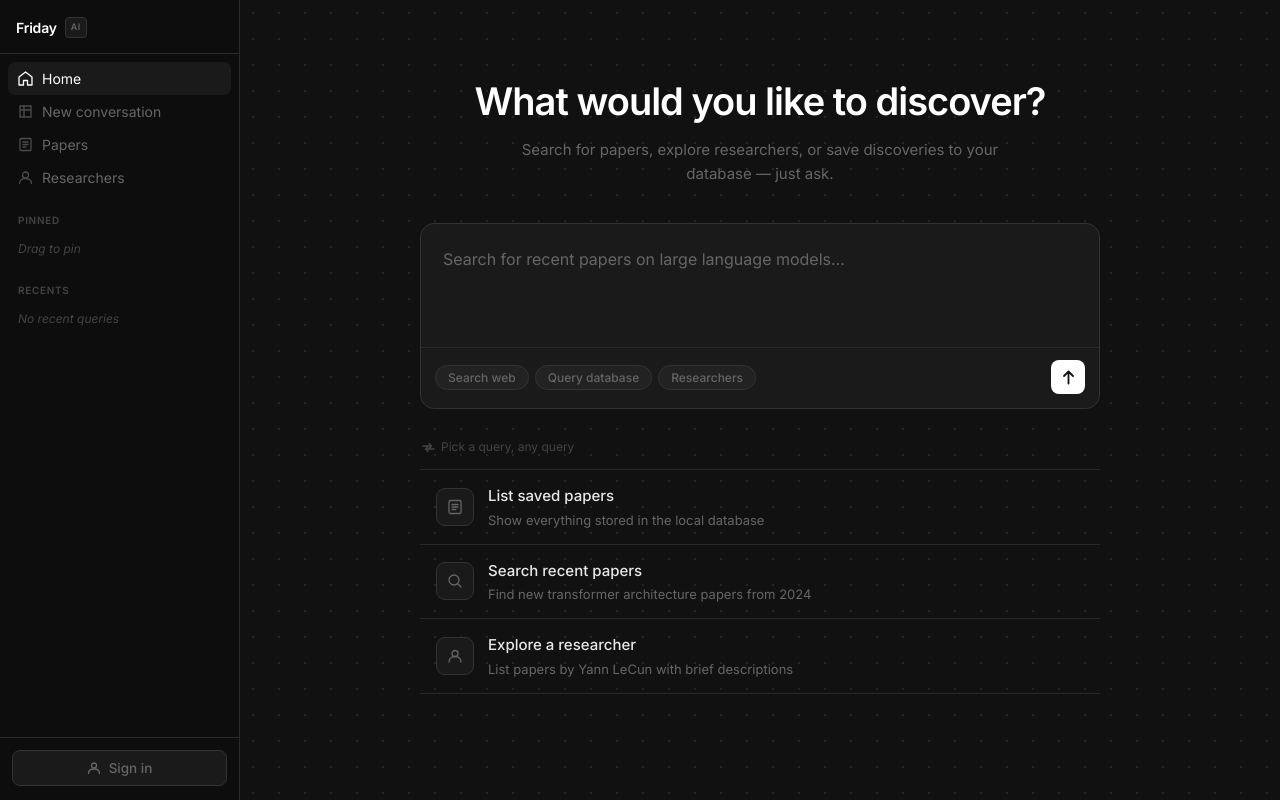
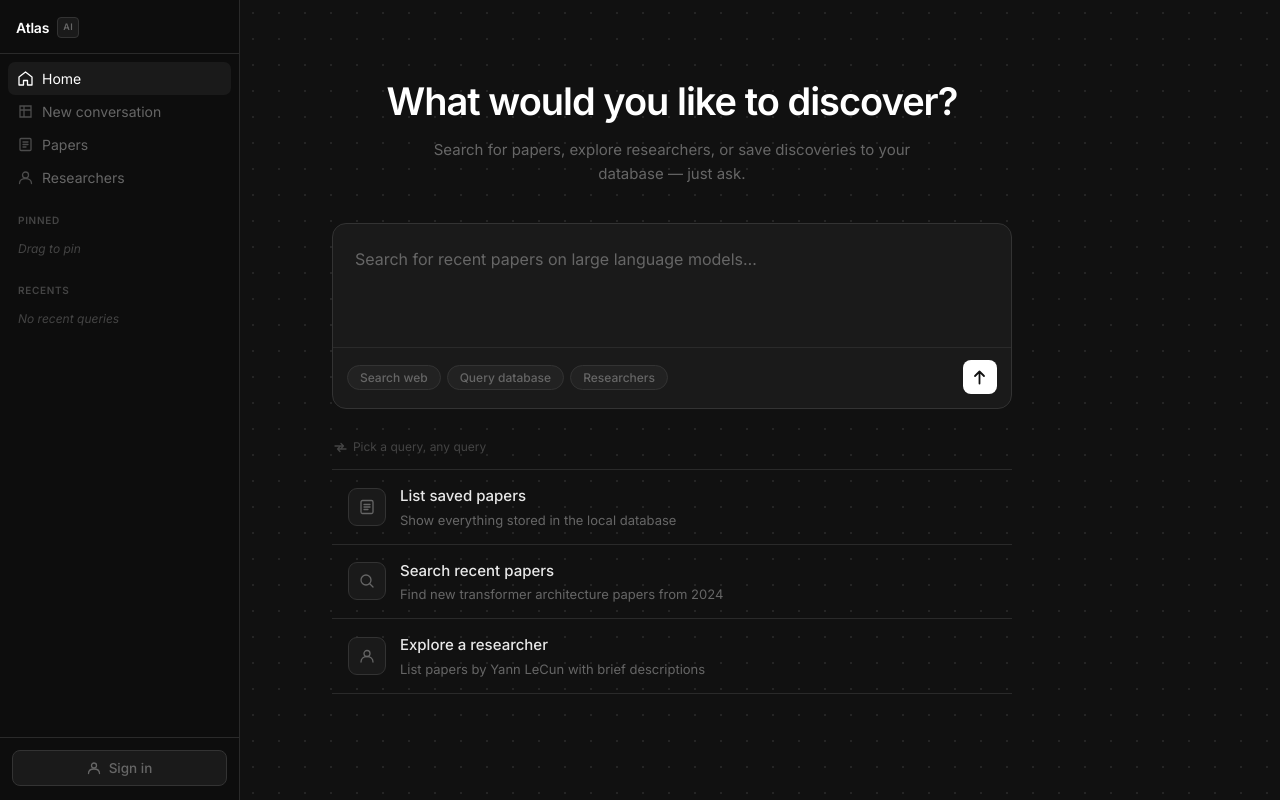
Before and after one commit to khudaiyar/researchassistant, a Flask app: page / in a window 1280 px wide. Run offline with Flask 3, Linux system fonts and the light colour scheme; parts of the project's set-up code (start-up, migrations or seed data) failed here and were passed over.

Commit message:
Rename Friday to Atlas and add copyright footer
Co-Authored-By: Claude Sonnet 4.6 <noreply@anthropic.com>

```diff
--- a/templates/admin.html
+++ b/templates/admin.html
@@ -3,7 +3,7 @@
 <head>
   <meta charset="UTF-8" />
   <meta name="viewport" content="width=device-width, initial-scale=1.0" />
-  <title>Admin — Friday</title>
+  <title>Admin — Atlas</title>
   <link rel="preconnect" href="https://fonts.googleapis.com" />
   <link rel="preconnect" href="https://fonts.gstatic.com" crossorigin />
   <link href="https://fonts.googleapis.com/css2?family=Inter:wght@300;400;500;600;700&family=JetBrains+Mono:wght@400;500&display=swap" rel="stylesheet" />
@@ -13,7 +13,7 @@
 
 <aside class="sidebar">
   <div class="sidebar-brand">
-    <span class="brand-name">Friday</span>
+    <span class="brand-name">Atlas</span>
     <span class="brand-badge">Admin</span>
   </div>
 
@@ -28,7 +28,7 @@
     </a>
     <a class="nav-item" href="/" >
       <svg width="15" height="15" viewBox="0 0 15 15" fill="none"><path d="M7.5 1L1 6v8h4.5V9.5h4V14H14V6L7.5 1z" stroke="currentColor" stroke-width="1.3" stroke-linejoin="round"/></svg>
-      <span>Back to Friday</span>
+      <span>Back to Atlas</span>
     </a>
   </nav>
 
--- a/templates/index.html
+++ b/templates/index.html
@@ -3,7 +3,7 @@
 <head>
   <meta charset="UTF-8" />
   <meta name="viewport" content="width=device-width, initial-scale=1.0" />
-  <title>Friday — Research Assistant</title>
+  <title>Atlas — Research Assistant</title>
   <link rel="preconnect" href="https://fonts.googleapis.com" />
   <link rel="preconnect" href="https://fonts.gstatic.com" crossorigin />
   <link href="https://fonts.googleapis.com/css2?family=Inter:ital,opsz,wght@0,14..32,300;0,14..32,400;0,14..32,500;0,14..32,600;0,14..32,700;1,14..32,400&display=swap" rel="stylesheet" />
@@ -15,7 +15,7 @@
 <aside class="sidebar">
 
   <div class="sidebar-brand">
-    <span class="brand-name">Friday</span>
+    <span class="brand-name">Atlas</span>
     <span class="brand-badge">AI</span>
   </div>
 
@@ -160,7 +160,7 @@
         <button class="ghost-btn icon-btn" onclick="goHome()" title="Back to home">
           <svg width="15" height="15" viewBox="0 0 15 15" fill="none"><path d="M9 3L5 7.5 9 12" stroke="currentColor" stroke-width="1.6" stroke-linecap="round" stroke-linejoin="round"/></svg>
         </button>
-        <span class="topbar-title">Friday</span>
+        <span class="topbar-title">Atlas</span>
         <span class="status-dot" id="status-dot"></span>
       </div>
       <button class="ghost-btn" onclick="clearChat()">Clear</button>
@@ -170,7 +170,7 @@
 
     <div class="thinking-row" id="thinking-bar" style="display:none">
       <div class="thinking-dots"><span></span><span></span><span></span></div>
-      <span class="thinking-label">Friday is thinking</span>
+      <span class="thinking-label">Atlas is thinking</span>
     </div>
 
     <div class="chat-input-wrap">
@@ -260,5 +260,8 @@
 </div>
 
 <script src="/static/app.js"></script>
+<footer style="text-align:center;padding:12px;font-size:11px;color:#555;border-top:1px solid #2a2a2a;">
+  &copy; 2026 Coded by <strong>Khudaiyar</strong>
+</footer>
 </body>
 </html>
```
